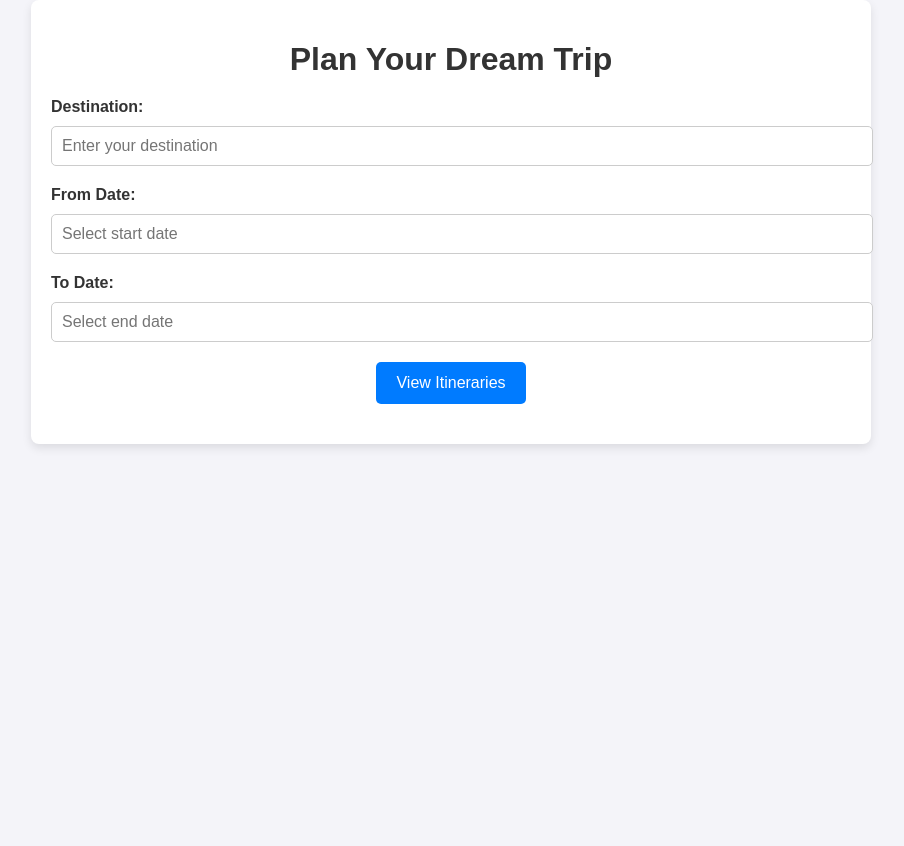
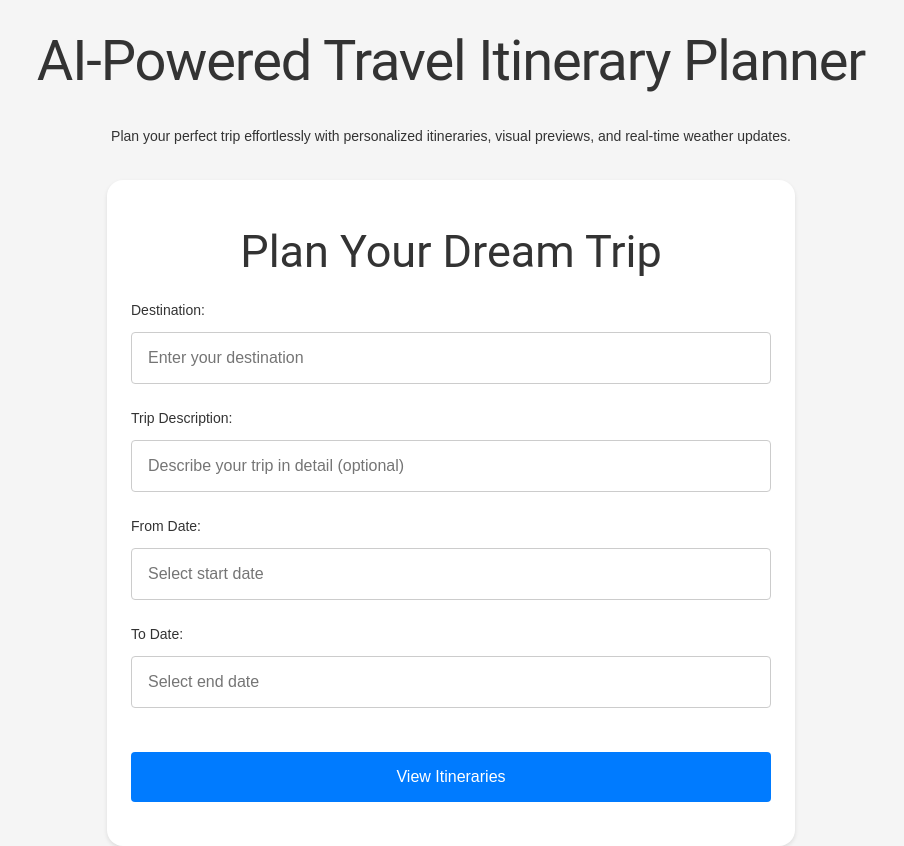
Before and after one commit to bmcano/gait-final-project, a Flask app: page / in a window 1280 px wide. Shown: the whole page, without its empty margins (189-1093 px from the left). Before the commit the page ends 448 px from the top, so only its background shows below. Run offline with Flask 3, Linux system fonts and the light colour scheme.

Commit message:
Modified the starting page UI

```diff
--- a/app.py
+++ b/app.py
@@ -1,6 +1,8 @@
 from flask import Flask, render_template, request
 import os
 from datetime import datetime
+
+from config import MOCK_ITINERARIES, MOCK_WEATHER_INFO
 
 app = Flask(__name__)
 
@@ -8,18 +10,6 @@ app = Flask(__name__)
 # These folders contain the images generated by AI
 app.config['IMAGE_FOLDER'] = 'images'
 app.config['VIDEO_FOLDER'] = 'video'
-
-# Mock placeholders for weather and itinerary (to be replaced later with APIs)
-
-MOCK_WEATHER_INFO = {
-    "temperature": "25°C",
-    "condition": "Sunny with clear skies"
-}
-MOCK_ITINERARIES = [
-    {"title": "Relax in the city", "description": "A slow-paced trip exploring the best cafes, museums, and parks."},
-    {"title": "Adventure and Outdoors", "description": "Hiking, kayaking, and exploring the wilderness of the region."},
-    {"title": "Cultural Exploration", "description": "Visit famous landmarks, historical sites, and cultural experiences."}
-]
 
 @app.route('/')
 def index():
--- a/static/css/style.css
+++ b/static/css/style.css
@@ -3,25 +3,25 @@ body {
     font-family: Arial, sans-serif;
     margin: 0;
     padding: 0;
-    background: #f4f4f9;
+    background: #f5f5f5;
     color: #333;
 }
 
 /* Container styling */
 .container {
-    max-width: 800px;
-    margin: auto;
-    padding: 20px;
-    text-align: center;
-    background: #fff;
-    border-radius: 8px;
-    box-shadow: 0 4px 10px rgba(0, 0, 0, 0.1);
+    max-width: 640px;
+    margin: 32px auto;
+    background-color: white;
+    box-shadow: 0 2px 4px rgba(0, 0, 0, 0.1);
+    border-radius: 16px;
+    padding: 24px;
 }
 
 /* Headings */
-h1, h2 {
+h1,
+h2 {
     color: #333;
-    margin-bottom: 20px;
+    margin-bottom: 24px;
 }
 
 /* Form styling */
@@ -35,18 +35,20 @@ form {
 }
 
 label {
-    font-weight: bold;
-    display: block;
-    margin-bottom: 5px;
+    margin-bottom: 8px;
+    display: inline-block;
+    font-weight: 500;
 }
 
 input {
     width: 100%;
-    padding: 10px;
-    margin-top: 5px;
+    padding: 16px;
     border: 1px solid #ccc;
-    border-radius: 5px;
+    margin-top: 4px;
+    margin-bottom: 4px;
+    border-radius: 4px;
     font-size: 16px;
+    box-sizing: border-box;
 }
 
 input:focus {
@@ -56,12 +58,24 @@ input:focus {
 }
 
 /* Button styling */
+.submit-button {
+    width: 100%;
+    padding: 16px 0px;
+    margin-top: 20px;
+    background: #007bff;
+    color: white;
+    border: none;
+    border-radius: 4px;
+    font-size: 16px;
+    cursor: pointer;
+}
+
 button {
     padding: 12px 20px;
     background: #007bff;
-    color: #fff;
+    color: white;
     border: none;
-    border-radius: 5px;
+    border-radius: 4px;
     font-size: 16px;
     cursor: pointer;
     transition: background 0.3s ease;
--- a/templates/index.html
+++ b/templates/index.html
@@ -1,13 +1,29 @@
 <!DOCTYPE html>
 <html lang="en">
+
 <head>
     <title>Plan Your Dream Trip</title>
+    <!-- Material UI components -->
+    <link rel="stylesheet" href="https://fonts.googleapis.com/icon?family=Material+Icons">
+    <link rel="stylesheet" href="https://cdn.jsdelivr.net/npm/@mui/material@latest/dist/material.min.css">
+    <link rel="stylesheet" href="https://cdnjs.cloudflare.com/ajax/libs/flatpickr/4.6.13/flatpickr.min.css">
+    <!-- Our styles -->
     <link rel="stylesheet" href="/static/css/style.css">
-    <link rel="stylesheet" href="https://cdnjs.cloudflare.com/ajax/libs/flatpickr/4.6.13/flatpickr.min.css">
+    <style>
+        .header {
+            text-align: center;
+        }
+    </style>
 </head>
+
 <body>
+    <header class="header">
+        <h1>AI-Powered Travel Itinerary Planner</h1>
+        <p>Plan your perfect trip effortlessly with personalized itineraries, visual previews, and real-time weather updates.</p>
+    </header>
+
     <div class="container">
-        <h1>Plan Your Dream Trip</h1>
+        <h2 style="text-align: center;">Plan Your Dream Trip</h2>
         <form action="/itineraries" method="post" class="trip-form">
             <div class="form-group">
                 <label for="destination">Destination:</label>
@@ -15,8 +31,14 @@
             </div>
 
             <div class="form-group">
+                <label for="destination">Trip Description:</label>
+                <input type="text" id="description" name="description" placeholder="Describe your trip in detail (optional)">
+            </div>
+
+            <div class="form-group">
                 <label for="fromDate">From Date:</label>
-                <input type="text" id="fromDate" name="fromDate" placeholder="Select start date" class="date-picker" required>
+                <input type="text" id="fromDate" name="fromDate" placeholder="Select start date" class="date-picker"
+                    required>
             </div>
 
             <div class="form-group">
@@ -36,4 +58,5 @@
         });
     </script>
 </body>
+
 </html>
```
Also changed, not shown: config.py (+12 -0 lines), 1 other file.
